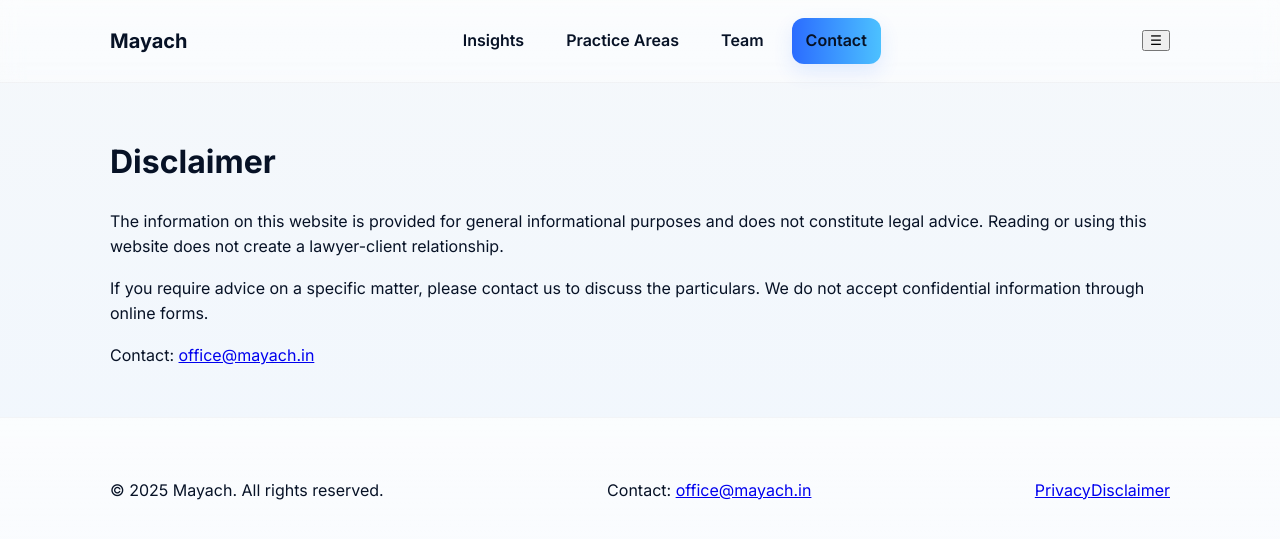
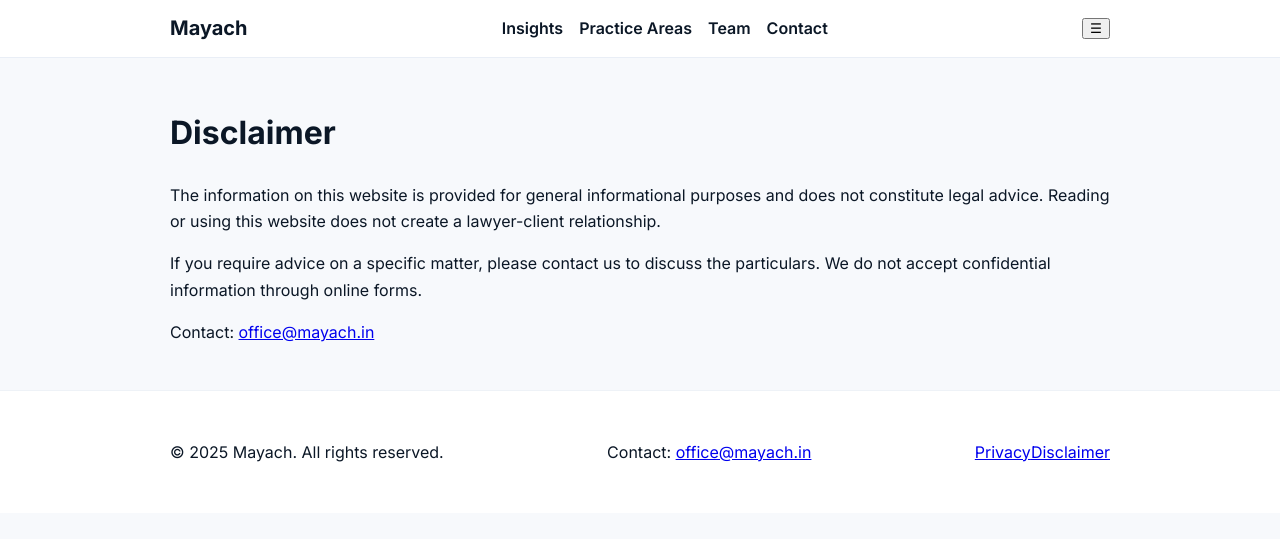
Before and after one commit to mrlawofficer/mayach.github.io, a Jekyll site: the page built from disclaimer.html, in a window 1280 px wide. Shown: the top 539 px of the page. Built offline with Jekyll 4.4.1, drawn with Linux system fonts in a browser that asks for light colours.

Commit message:
Refactor CSS for improved readability and layout

```diff
--- a/assets/css/style.css
+++ b/assets/css/style.css
@@ -1,213 +1,65 @@
-/* assets/css/style.css
-   iPad Liquid style — glassmorphism, soft shadows, large touch targets */
+/* assets/css/style.css - polished site + article readability */
 :root{
-  --page-max:1100px;
-  --bg: linear-gradient(180deg,#f5f8fb 0%, #eef6ff 100%);
-  --glass: rgba(255,255,255,0.65);
-  --glass-strong: rgba(255,255,255,0.80);
-  --muted: #6b7280;
-  --text: #071226;
-  --accent: #2b6cff;
-  --accent-2: #4cc1ff;
-  --card-shadow: 0 8px 30px rgba(11,22,45,0.08);
-  --radius: 18px;
-  font-family: "Inter", system-ui, -apple-system, "SF Pro Text", "Helvetica Neue", Arial;
+  --max-width:980px;
+  --accent:#0b5cff;
+  --muted:#6b7280;
+  --bg:#f7f9fc;
+  --card:#ffffff;
+  --text:#0b1726;
+  --radius:12px;
+  font-family: "Inter", system-ui, -apple-system, "Segoe UI", Roboto, "Helvetica Neue", Arial;
   -webkit-font-smoothing:antialiased;
   -moz-osx-font-smoothing:grayscale;
 }
+*{box-sizing:border-box}
+body{margin:0;background:var(--bg);color:var(--text);line-height:1.65}
+.container{max-width:var(--max-width);margin:0 auto;padding:28px 20px}
 
-*{box-sizing:border-box}
-html,body{height:100%}
-body{
-  margin:0;
-  background: var(--bg);
-  color:var(--text);
-  -webkit-font-smoothing:antialiased;
-  line-height:1.6;
-  -webkit-tap-highlight-color: transparent;
-}
+/* Header */
+.site-header{position:sticky;top:0;background:rgba(255,255,255,0.95);backdrop-filter:blur(6px);border-bottom:1px solid #e9eef6;z-index:60}
+.header-inner{display:flex;align-items:center;justify-content:space-between;padding:12px 20px}
+.logo{font-weight:700;font-size:20px;color:var(--text);text-decoration:none}
+.top-nav{display:flex;gap:16px;align-items:center}
+.top-nav a{color:var(--text);text-decoration:none;font-weight:600}
 
-/* Layout container */
-.container{
-  max-width:var(--page-max);
-  margin:0 auto;
-  padding:32px 20px;
-}
+/* Hero */
+.hero{display:grid;grid-template-columns:1fr 420px;gap:28px;align-items:center;padding:56px 0}
+.hero-inner{display:grid}
+.hero h1{font-size:36px;margin:0 0 12px;line-height:1.05}
+.lead{color:var(--muted);margin-bottom:18px;font-size:16px}
+.hero-image img{width:100%;height:320px;object-fit:cover;border-radius:12px;box-shadow:0 10px 30px rgba(10,10,25,0.06)}
 
-/* Header - large, airy */
-.site-header{
-  position:sticky;
-  top:0;
-  z-index:80;
-  background: linear-gradient(180deg, rgba(255,255,255,0.65), rgba(255,255,255,0.45));
-  backdrop-filter: blur(10px) saturate(120%);
-  border-bottom: 1px solid rgba(15,23,42,0.04);
-}
-.header-inner{
-  display:flex;
-  align-items:center;
-  justify-content:space-between;
-  gap:16px;
-  padding:18px 20px;
-}
-.logo{
-  display:flex;
-  align-items:center;
-  gap:12px;
-  text-decoration:none;
-  color:var(--text);
-  font-weight:700;
-  font-size:20px;
-}
-.logo .brand-dot{
-  width:12px;height:12px;border-radius:50%;
-  background: linear-gradient(135deg,var(--accent),var(--accent-2));
-  box-shadow: 0 4px 18px rgba(43,108,255,0.18);
-}
+/* Cards & lists */
+.section{padding:48px 0}
+.section.alt{background:#ffffff}
+.cards{display:flex;flex-wrap:wrap;gap:18px}
+.card{background:var(--card);border-radius:12px;overflow:hidden;border:1px solid #eef2f7;flex:1 1 320px;display:flex;flex-direction:column}
+.card img{width:100%;height:180px;object-fit:cover}
+.card-body{padding:16px}
 
-/* Nav - touch friendly */
-.top-nav{
-  display:flex;
-  gap:14px;
-  align-items:center;
-}
-.top-nav a{
-  text-decoration:none;
-  color:var(--text);
-  padding:10px 14px;
-  border-radius:12px;
-  font-weight:600;
-}
-.top-nav a.cta{
-  background: linear-gradient(90deg,var(--accent),var(--accent-2));
-  color:#fff;
-  box-shadow:0 8px 20px rgba(43,108,255,0.12);
-}
+/* Blog listing (improved) */
+.blog-shell{max-width:var(--max-width);margin:0 auto;padding:28px 20px}
+.blog-list{display:grid;grid-template-columns:repeat(auto-fit,minmax(260px,1fr));gap:14px}
+.blog-item{background:var(--card);border-radius:10px;padding:14px;border:1px solid #eef2f7}
+.blog-item a{color:var(--text);text-decoration:none;font-weight:600}
 
-/* Hero — large, centered, glass card */
-.hero{
-  padding:48px 0;
-  display:grid;
-  grid-template-columns: 1fr 420px;
-  gap:28px;
-  align-items:center;
-}
-.hero-card{
-  background: linear-gradient(180deg, rgba(255,255,255,0.72), rgba(255,255,255,0.62));
-  border-radius:22px;
-  padding:34px;
-  box-shadow: var(--card-shadow);
-  backdrop-filter: blur(10px) saturate(120%);
-  border: 1px solid rgba(255,255,255,0.6);
-  transform-style: preserve-3d;
-  transition: transform 0.45s cubic-bezier(.2,.9,.25,1), box-shadow 0.25s;
-}
-.hero-card:hover { transform: translateY(-6px); box-shadow:0 20px 40px rgba(10,20,40,0.12); }
+/* Article readability */
+.article-wrapper{max-width:820px;margin:28px auto;padding:36px;background:var(--card);border-radius:12px;border:1px solid #eef2f7}
+.article-wrapper h1{font-size:32px;margin-bottom:6px}
+.article-meta{color:var(--muted);margin-bottom:18px;font-size:14px}
+.article-wrapper img{max-width:100%;height:auto;border-radius:8px;display:block;margin:18px 0}
+.article-wrapper p{font-size:17px;color:var(--text);line-height:1.78;margin:12px 0}
+.article-wrapper blockquote{border-left:4px solid #e6eefc;background:#f6fbff;padding:12px 16px;margin:16px 0;color:var(--text);border-radius:8px}
 
-.hero h1{
-  margin:0 0 10px;
-  font-size:36px;
-  line-height:1.02;
-}
-.hero p.lead{ color:var(--muted); margin:0 0 18px; font-size:16px; max-width:62ch; }
-
-/* CTA buttons */
-.btn {
-  display:inline-block;
-  padding:12px 16px;
-  border-radius:14px;
-  font-weight:700;
-  text-decoration:none;
-  color:#fff;
-  background: linear-gradient(90deg,var(--accent),var(--accent-2));
-  box-shadow:0 8px 20px rgba(43,108,255,0.12);
-}
-.btn.ghost{
-  background:transparent;
-  color:var(--accent);
-  padding:10px 14px;
-  border-radius:12px;
-  border:1px solid rgba(11,92,255,0.12);
-}
-
-/* Hero right column image / card stack */
-.hero-stack{
-  display:flex;
-  gap:12px;
-  flex-direction:column;
-}
-.stack-card{
-  background: linear-gradient(180deg, #fff, rgba(255,255,255,0.85));
-  border-radius:16px;
-  padding:12px;
-  border:1px solid rgba(15,23,42,0.04);
-  box-shadow:0 8px 30px rgba(8,15,30,0.06);
-}
-.stack-card img{width:100%;height:160px;object-fit:cover;border-radius:10px}
-
-/* Sections */
-.section{padding:48px 0}
-.section.alt{background:transparent}
-
-/* Cards — liquid */
-.grid{
-  display:grid;
-  grid-template-columns: repeat(auto-fit,minmax(260px,1fr));
-  gap:18px;
-}
-.card{
-  background: linear-gradient(180deg, rgba(255,255,255,0.9), rgba(255,255,255,0.8));
-  border-radius:16px;
-  padding:16px;
-  box-shadow: var(--card-shadow);
-  border:1px solid rgba(255,255,255,0.6);
-  transition: transform .28s cubic-bezier(.2,.9,.25,1), box-shadow .2s;
-}
-.card:hover{ transform: translateY(-8px); box-shadow: 0 22px 50px rgba(10,20,40,0.12); }
-
-/* Blog listing — cards with soft overlay */
-.blog-list{ display:flex; flex-direction:column; gap:12px; }
-.blog-item{ display:flex; gap:14px; align-items:flex-start; padding:14px; border-radius:12px; background:rgba(255,255,255,0.85); border:1px solid rgba(255,255,255,0.6); box-shadow:var(--card-shadow); }
-.blog-item .thumb{ width:140px; height:96px; border-radius:10px; overflow:hidden; flex:0 0 140px; }
-.blog-item .thumb img{width:100%;height:100%;object-fit:cover;display:block;}
-.blog-item .meta{ flex:1 }
-.blog-item h3{ margin:0 0 6px; font-size:18px }
-.blog-item p{ margin:0; color:var(--muted); font-size:14px }
-
-/* Article readability — max width, large type */
-.article-wrapper{
-  max-width:760px;
-  margin:28px auto;
-  padding:36px;
-  background: linear-gradient(180deg, rgba(255,255,255,0.9), rgba(255,255,255,0.82));
-  border-radius:18px;
-  border:1px solid rgba(255,255,255,0.6);
-  box-shadow: var(--card-shadow);
-}
-.article-wrapper h1{ font-size:30px; margin:0 0 10px }
-.article-meta{ color:var(--muted); margin-bottom:18px }
-.article-wrapper p{ font-size:18px; color:var(--text); line-height:1.78; margin:14px 0 }
-.article-wrapper img{ display:block; max-width:100%; border-radius:12px; margin:18px 0 }
-
-/* Image grid with soft rounding */
-.img-grid{ display:grid; grid-template-columns: repeat(auto-fit, minmax(120px,1fr)); gap:10px; }
-.img-grid img{ width:100%; height:100%; object-fit:cover; border-radius:12px; display:block; }
+/* Images grid and lightbox hint */
+.img-grid{display:grid;grid-template-columns:repeat(auto-fit,minmax(140px,1fr));gap:10px}
+.img-grid img{width:100%;height:120px;object-fit:cover;border-radius:8px;cursor:pointer;transition:transform .15s}
+.img-grid img:hover{transform:translateY(-4px)}
 
 /* Footer */
-.site-footer{ padding:28px 0; background: linear-gradient(180deg, rgba(255,255,255,0.7), rgba(255,255,255,0.6)); border-top:1px solid rgba(15,23,42,0.03); }
-.footer-inner{ display:flex; justify-content:space-between; align-items:center; gap:12px }
+.site-footer{border-top:1px solid #eef2f7;padding:20px 0;background:#fff}
+.footer-inner{display:flex;justify-content:space-between;align-items:center;gap:12px}
 
-/* Micro responsive */
-@media (max-width:980px){
-  .hero{ grid-template-columns:1fr; padding:28px 0 }
-  .hero-stack{ flex-direction:row }
-  .stack-card img{ height:140px }
-  .grid{ grid-template-columns: repeat(auto-fit, minmax(220px,1fr)) }
-}
-@media (max-width:600px){
-  .header-inner{ padding:10px 14px }
-  .logo{ font-size:18px }
-  .blog-item{ flex-direction:column; align-items:flex-start }
-  .blog-item .thumb{ width:100%; height:220px; flex: none }
-  .article-wrapper{ padding:20px }
-}
+/* Responsive */
+@media(max-width:980px){ .hero{grid-template-columns:1fr;gap:16px}.hero-image img{height:220px} }
+@media(max-width:600px){ .header-inner{padding:12px} .top-nav{display:none} .hero h1{font-size:26px} .article-wrapper{padding:20px} }
```
